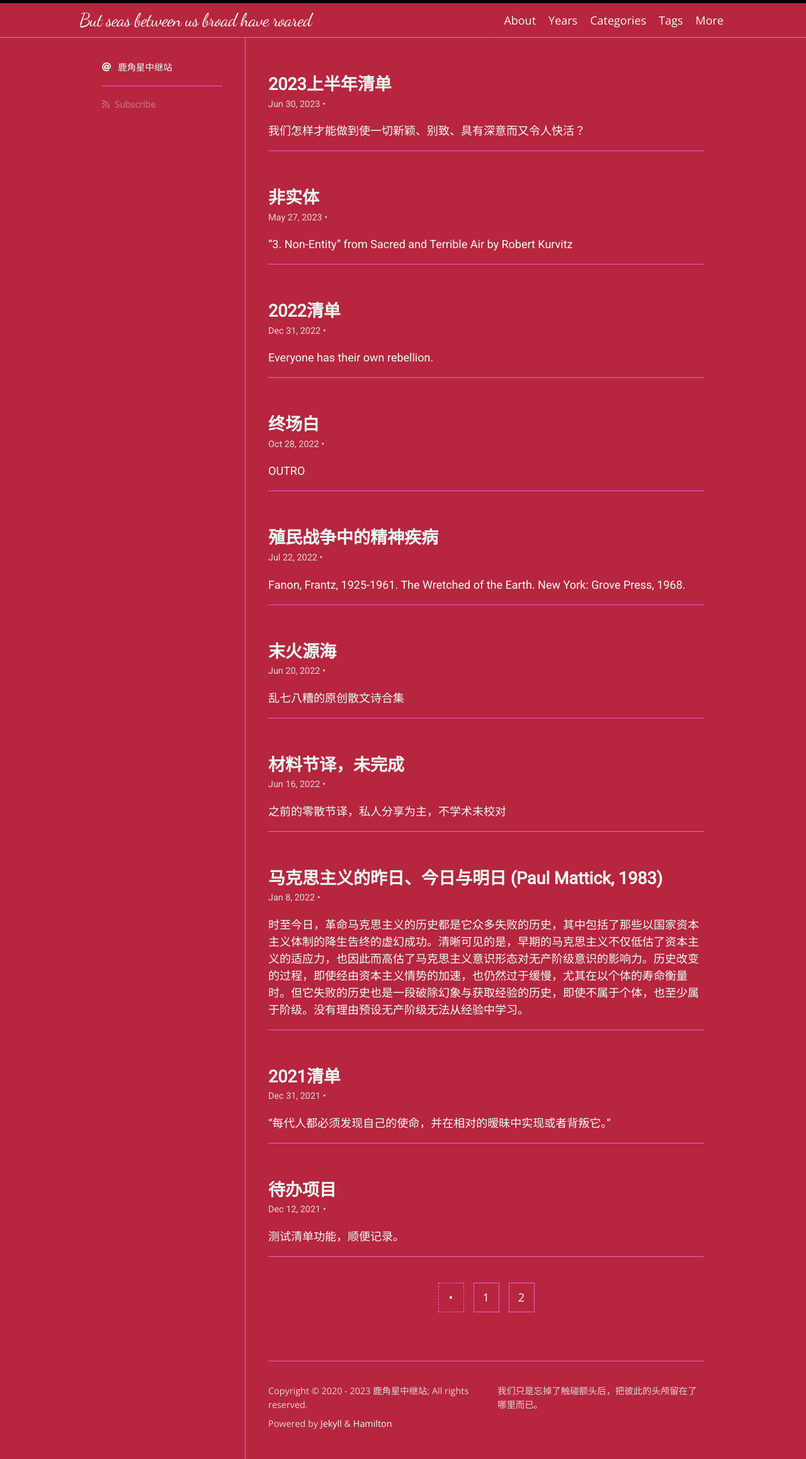
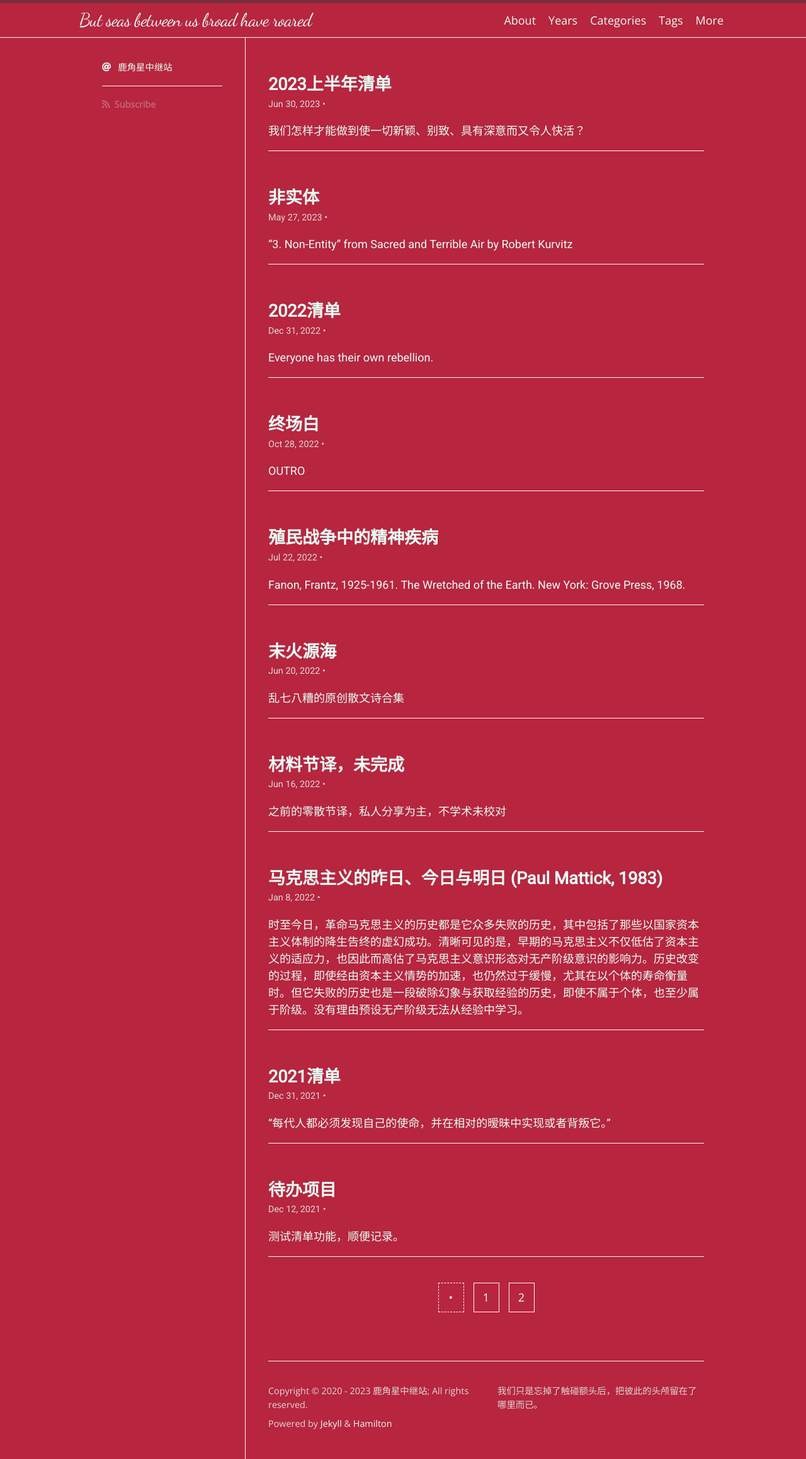
Before and after one commit to scatterdclouds/scatterdclouds.github.io, a Jekyll site: the page built from index.html, in a window 1280 px wide. Shown: the whole page at 63% size. Built offline with Jekyll 4.4.1, drawn with Linux system fonts in a browser that asks for light colours; nearby versions of some CDN libraries; some web fonts are replaced; the list of posts is cut into pages by our own code; comment, search, counter and statistics services are not loaded.

Commit message:
Update redwhite.scss

```diff
--- a/_sass/hamilton/skins/redwhite.scss
+++ b/_sass/hamilton/skins/redwhite.scss
@@ -3,7 +3,7 @@ $text-color-light:      #DDD8D5 !default;
 $background-color:      #B7253F !default;
 $code-background-color: #f8f8f8 !default;
 
-$border-color:          #6D1059 !default;
+$border-color:          #C36372 !default;
 $border-color-light:    lighten($border-color, 40%) !default;
 $border-color-dark:     darken($border-color, 25%) !default;
 
```
